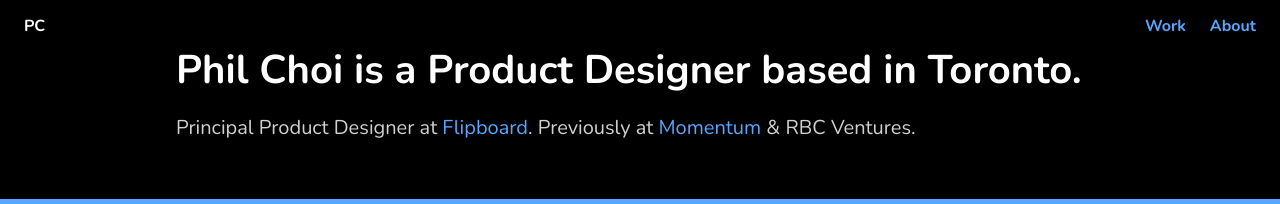
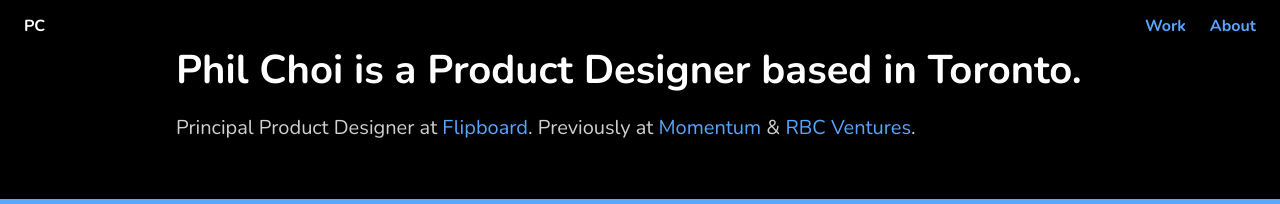
Before and after one commit to pchae/nuxt3-app, a Nuxt app: page / in a window 1280 px wide. Shown: the top 204 px of the page. Built offline with nearby package versions, Linux system fonts and the light colour scheme.

Commit message:
add NuxtLink to rbcv

```diff
--- a/components/Hero.vue
+++ b/components/Hero.vue
@@ -5,7 +5,7 @@
         Phil Choi is a Product Designer based in Toronto.
       </h1>
       <h2 class="is-size-5 has-text-weight-normal has-text-grey-light">
-        Principal Product Designer at <NuxtLink to="https://flipboard.com/" target="_blank" rel="noopener">Flipboard</NuxtLink>. Previously at <NuxtLink to="https://momentumdesignlab.com" target="_blank" rel="noopener">Momentum</NuxtLink> & RBC Ventures.
+        Principal Product Designer at <NuxtLink to="https://flipboard.com/" target="_blank" rel="noopener">Flipboard</NuxtLink>. Previously at <NuxtLink to="https://momentumdesignlab.com" target="_blank" rel="noopener">Momentum</NuxtLink> & <NuxtLink to="https://www.rbcx.com/" target="_blank" rel="noopener">RBC Ventures</NuxtLink>.
       </h2>
     </div>
   </section>
```
